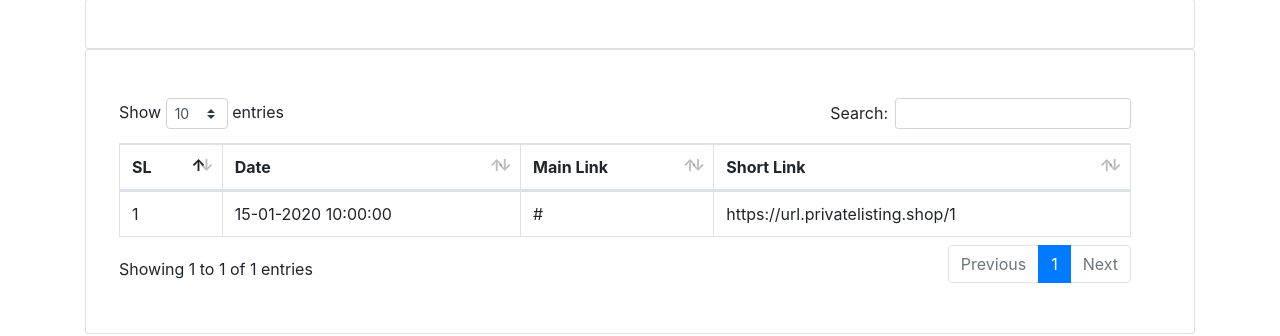
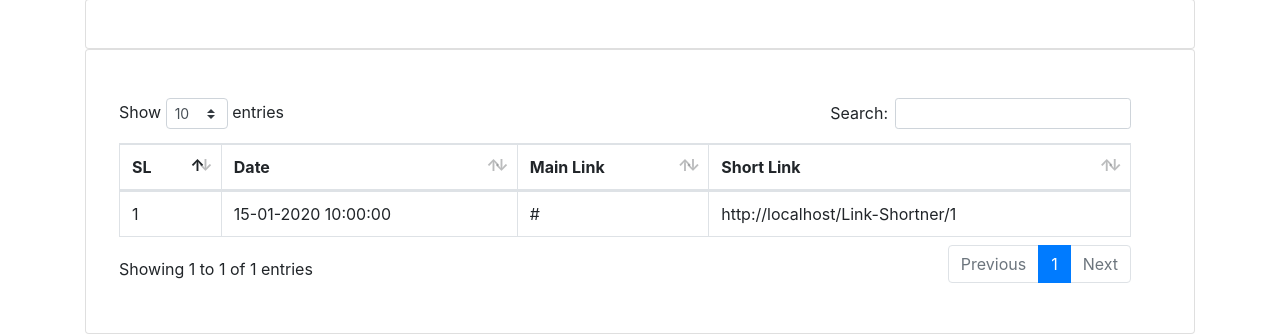
Before and after one commit to Monoget/W-Link-Shortner, a PHP site: page /Link-Shortner/ in a window 1280 px wide. Shown: the part 262-598 px from the top of the page. Run offline with PHP 8.4, Linux system fonts and the light colour scheme; data comes from the database, SQL or seed files in the repository; tables that the repository leaves empty hold one stand-in row (values such as "Sample post"); data that the repository does not hold is empty.

Commit message:
Update read me files.

```diff
--- a/connection.php
+++ b/connection.php
@@ -1,8 +1,8 @@
 <?php
-$servername = "server147";
-$username = "privxzvw_shortner";
-$password = "qb&bZ*a9F)sn";
-$dbname = "privxzvw_shortner";
+$servername = "localhost";
+$username = "root";
+$password = "";
+$dbname = "shortner";
 
 // Create connection
 $conn = mysqli_connect($servername, $username, $password, $dbname);
--- a/index.php
+++ b/index.php
@@ -1,6 +1,6 @@
 <?php
 //your site link
-$site_link = 'https://url.privatelisting.shop/';
+$site_link = 'http://localhost/Link-Shortner/';
 
 $protocol = ((!empty($_SERVER['HTTPS']) && $_SERVER['HTTPS'] != 'off') || $_SERVER['SERVER_PORT'] == 443) ? "https://" : "http://";
 $url = $protocol . $_SERVER['HTTP_HOST'] . $_SERVER['REQUEST_URI'];
```
Also changed, not shown: README.md, shortner.sql (renamed from smspwmvk_shortner.sql).
